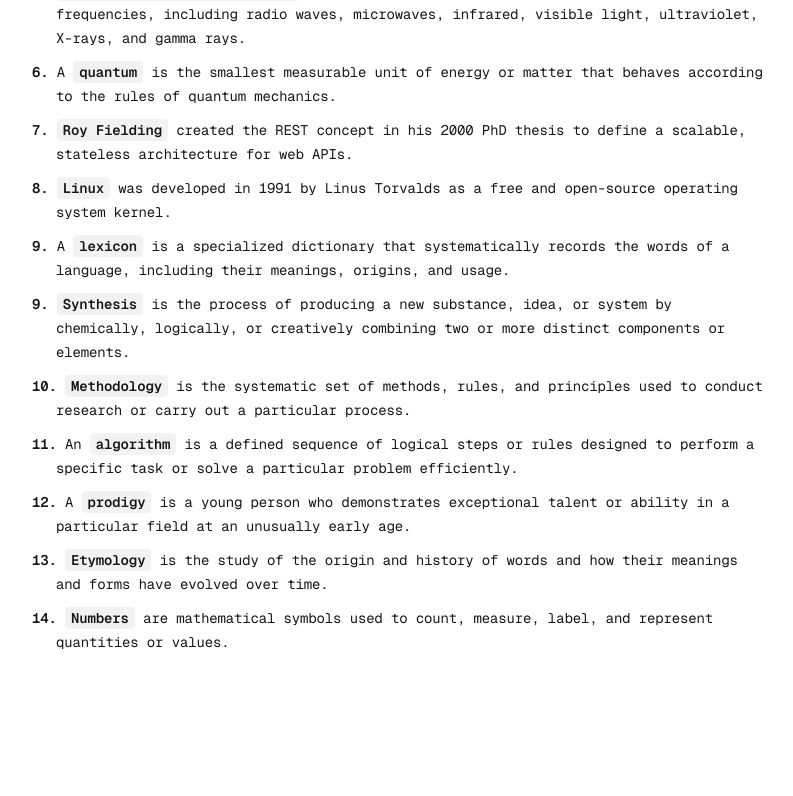
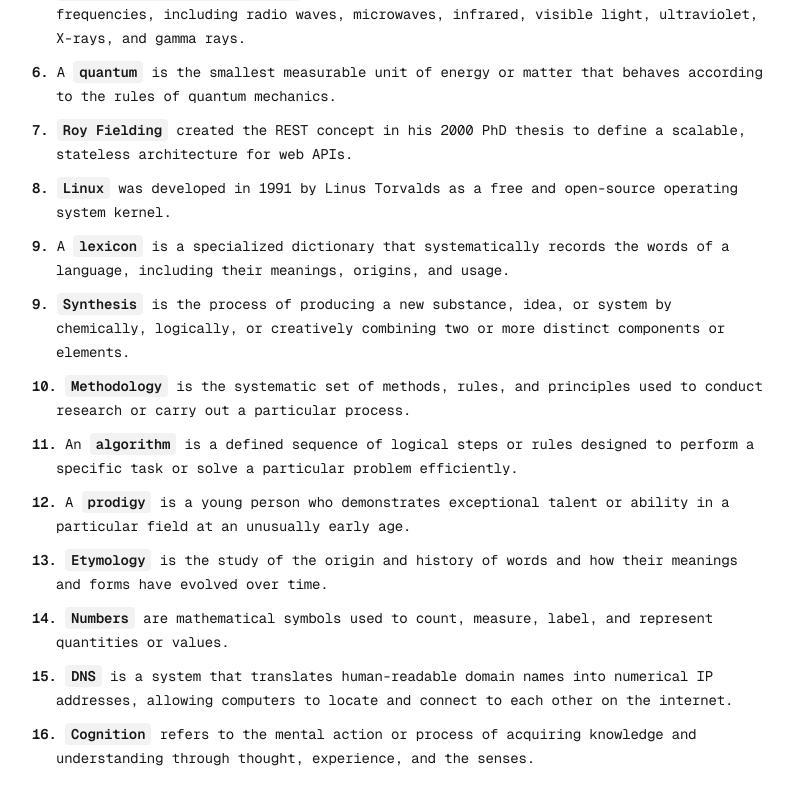
Before and after one commit to BrahimBoussada/mind-log, a Next.js app: page / in a window 1280 px wide. Shown: the part 222-1018 px from the top of the page, without its empty margins (240-1033 px from the left). Before the commit the page ends 902 px from the top, so only its background shows below. Built offline with nearby package versions, Linux system fonts and the light colour scheme.

Commit message:
log: 2025-07-12

```diff
--- a/src/app/page.tsx
+++ b/src/app/page.tsx
@@ -98,6 +98,20 @@ export default function Home() {
           <Key>Numbers</Key> are mathematical symbols used to count, measure,
           label, and represent quantities or values.
         </Note>
+
+        <Note>
+          <N>15. </N>
+          <Key>DNS</Key> is a system that translates human-readable domain names
+          into numerical IP addresses, allowing computers to locate and connect
+          to each other on the internet.
+        </Note>
+
+        <Note>
+          <N>16. </N>
+          <Key>Cognition</Key> refers to the mental action or process of
+          acquiring knowledge and understanding through thought, experience, and
+          the senses.
+        </Note>
       </NoteWrapper>
     </Container>
   );
```
